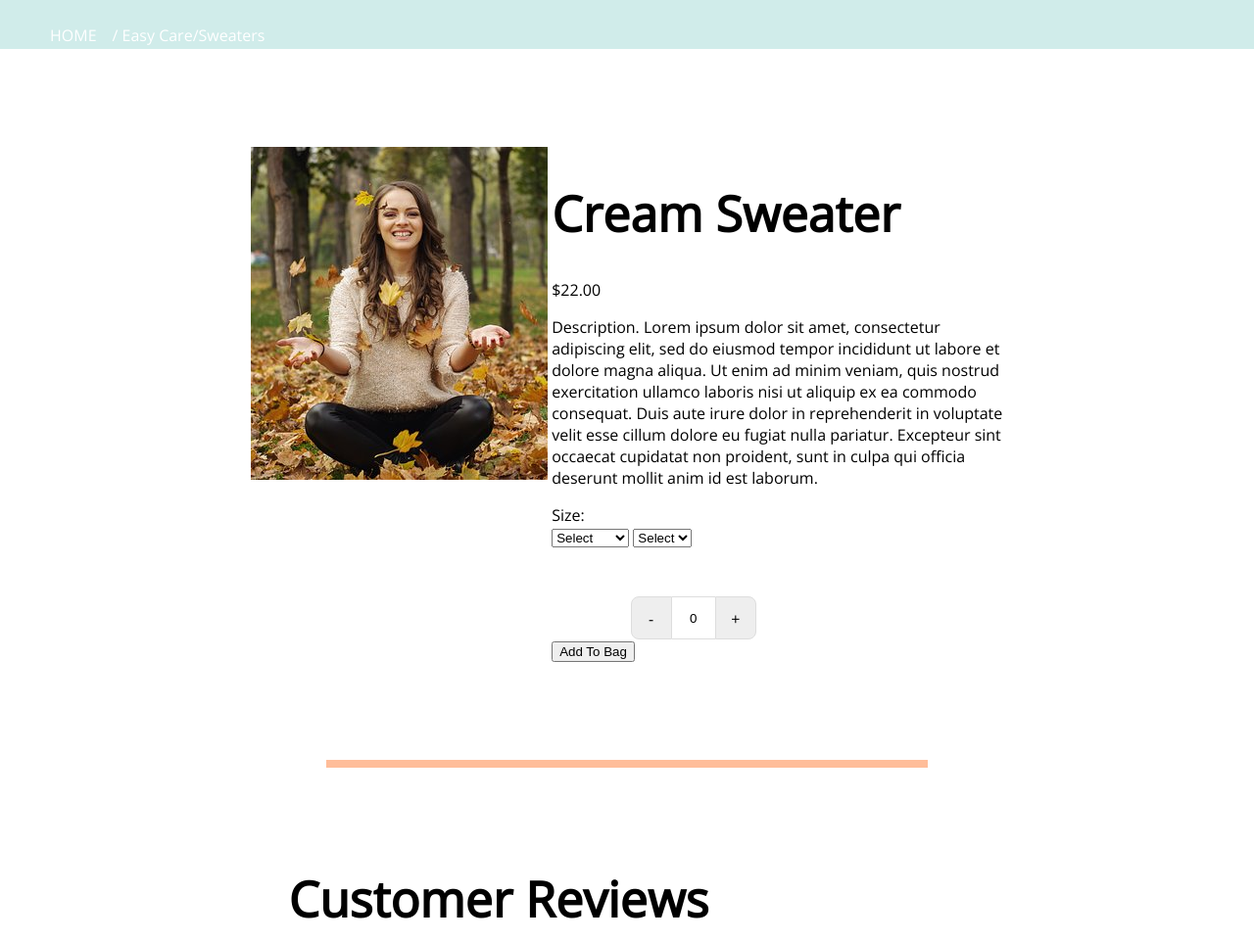
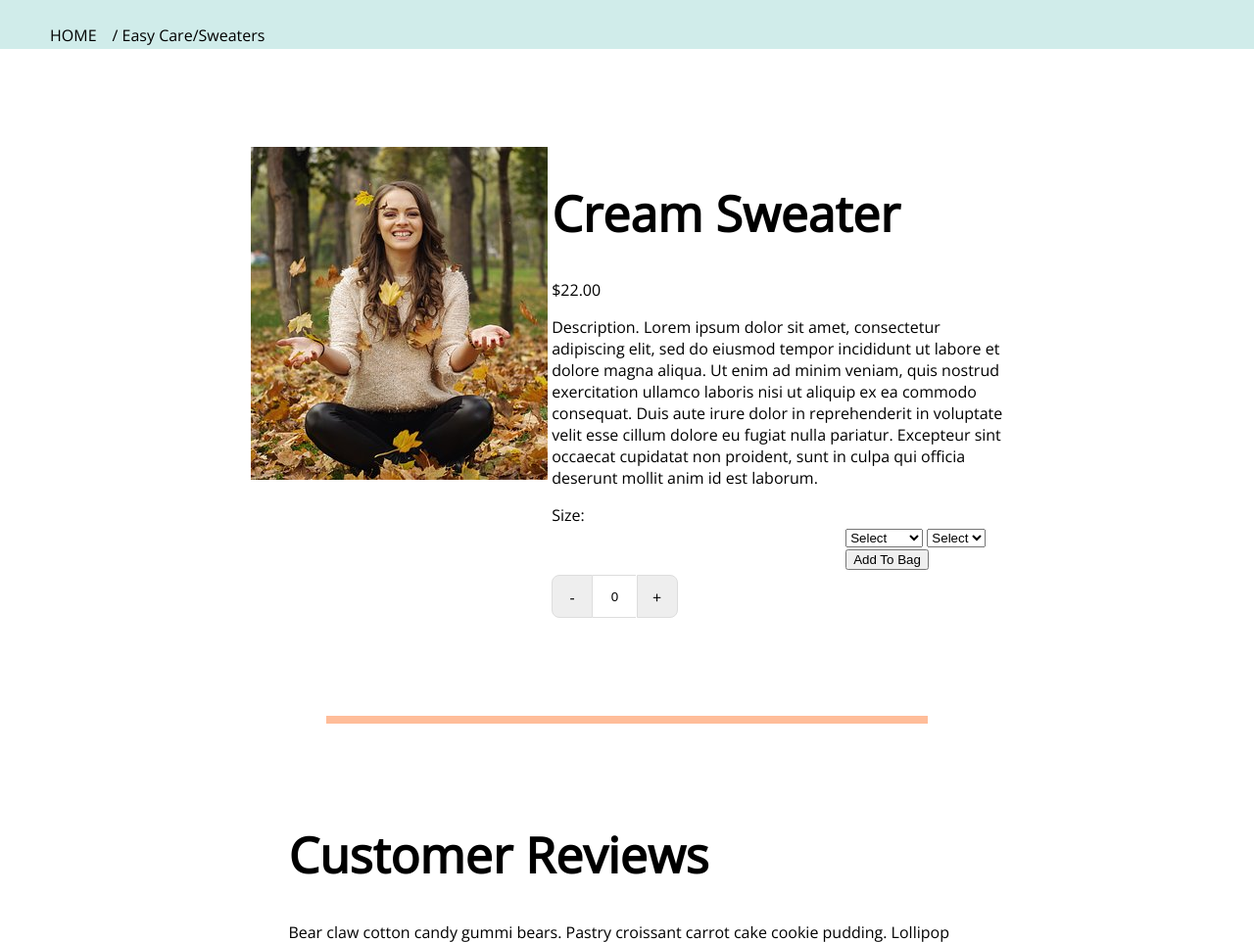
Before and after one commit to samcarlin/authenticgraceboutique, a PHP site: page /product.html in a window 1280 px wide; the page is wider, and only the part inside the window is pictured. Shown: the part 100-1062 px from the top of that part at 98% size. Run offline with PHP 8.4, Linux system fonts and the light colour scheme; some libraries are stand-ins or nearby versions.

Commit message:
changed sub-header color

```diff
--- a/authenticgrace.css
+++ b/authenticgrace.css
@@ -228,26 +228,26 @@ ul.sub-header {
     list-style: none;
     background: #D0ECEA;
     width: 100%;
-    }
+  }
 
 /* Display list items side by side */
 
 ul.sub-header li {
     display: inline;
     font-size: 16px;
-    color: white;
+    color: black;
    }
 
 /* Add a slash symbol (/) before/behind each list item */
 ul.sub-header li+li:before {
     /* padding: 20px; */
-    color: white;
+    color: black;
     content: "/\00a0";
 }
 
 /* Add a color to all links inside the list */
 ul.sub-header li a {
-    color: white;
+    color:black;
     text-decoration: none;
     padding-top: 0;
 }
@@ -260,13 +260,19 @@ ul.sub-header li a:hover {
 
 /*form-flex button */
 form-flex {
+    cursor: pointer;
     display: flex;
     align-items: center;
     justify-content: space-between;
     width: 100%;
 }
+form-flex .buy-button {
+    cursor: pointer;
+
+}
 /* Value-button */
 form {
+    float: left;
     width: 300px;
     margin: 0 auto;
     text-align: left;
```
